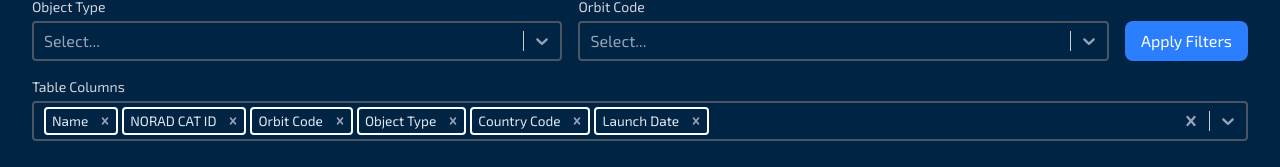
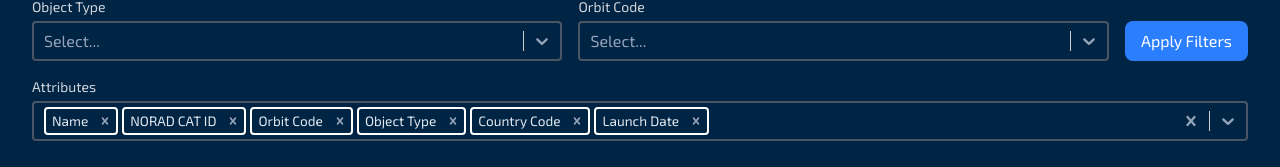
Before and after one commit to JayB1308/drt_react_jaybudhadev, a React (Vite) app: page / in a window 1280 px wide. Shown: the part 166-333 px from the top of the page. Built offline with nearby package versions, Linux system fonts and the light colour scheme; no server answers.

Commit message:
Update dropdown label

```diff
--- a/src/views/home/index.tsx
+++ b/src/views/home/index.tsx
@@ -103,7 +103,7 @@ export default function Home() {
         </div>
         <div className="flex-1">
           <label className="block text-sm font-medium text-gray-300 mb-1">
-            Table Columns
+            Attributes
           </label>
           <Dropdown
             options={ATTR_OPTIONS}
```
